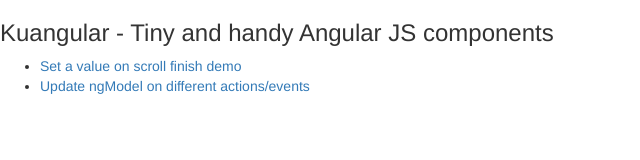
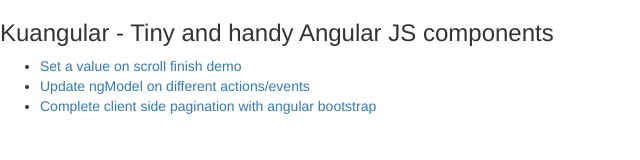
Before and after one commit to mohammadumairkhan/kuangular, a website: page app/index.html in a window 1280 px wide. Shown: the whole page, without its empty margins (0-640 px from the left). Drawn offline with nearby package versions, Linux system fonts and the light colour scheme; some packages are replaced by stand-ins of ours; a script that the page names is missing.

Commit message:
added link to pagination demo on homepage

```diff
--- a/app/views/homepage.html
+++ b/app/views/homepage.html
@@ -7,4 +7,7 @@
     <li>
         <a href="#/modelUpdateDemo">Update ngModel on different actions/events</a>
     </li>
+    <li>
+        <a href="#/paginationDemo">Complete client side pagination with angular bootstrap</a>
+    </li>
 </ul>
```
